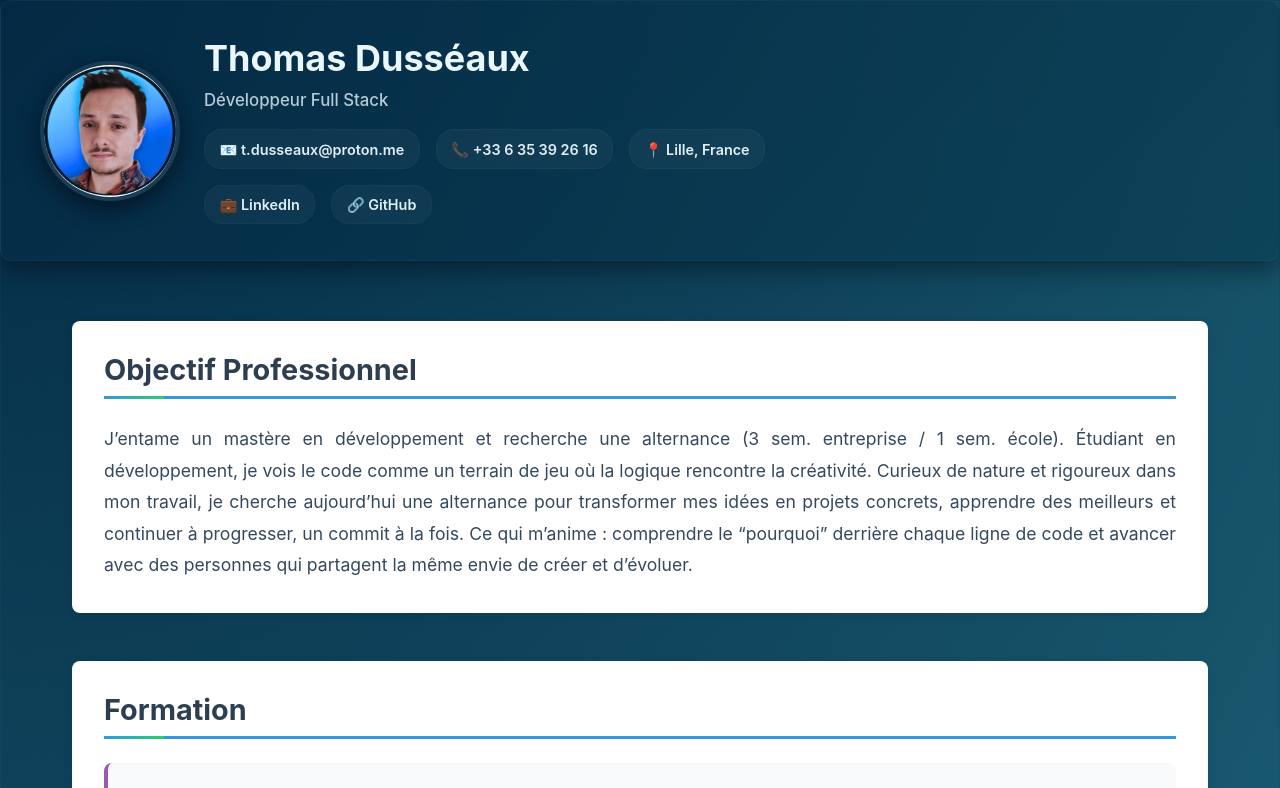
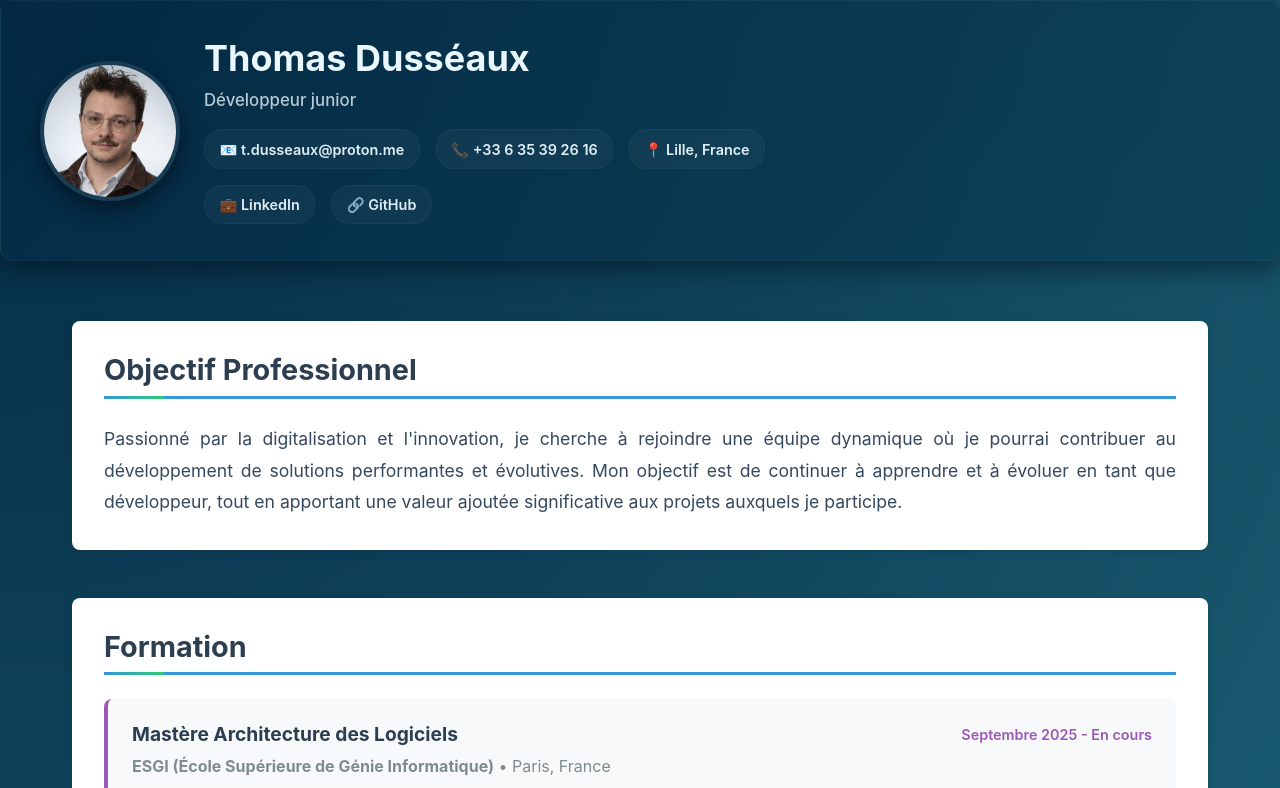
Before and after one commit to Detzio/Web_resume, a React (Vite) app: page / in a window 1280 px wide. Shown: the top 788 px of the page. Built offline with nearby package versions, Linux system fonts and the light colour scheme.

Commit message:
Updating desc

```diff
--- a/src/constants/personalInfo.ts
+++ b/src/constants/personalInfo.ts
@@ -1,35 +1,33 @@
-import type { PersonalInfo, ProfessionalGoal, Language } from '../types';
-import profilePhoto from '../assets/images/PP.jpeg';
+import type { PersonalInfo, ProfessionalGoal, Language } from "../types";
+import profilePhoto from "../assets/images/PP.png";
 
 export const personalInfo: PersonalInfo = {
-  firstName: 'Thomas',
-  lastName: 'Dusséaux',
-  title: 'Développeur Full Stack',
-  email: 't.dusseaux@proton.me',
-  phone: '+33 6 35 39 26 16',
-  location: 'Lille, France',
-  linkedin: 'https://www.linkedin.com/in/thomas-dusséaux',
-  github: 'https://github.com/Detzio',
+  firstName: "Thomas",
+  lastName: "Dusséaux",
+  title: "Développeur junior",
+  email: "t.dusseaux@proton.me",
+  phone: "+33 6 35 39 26 16",
+  location: "Lille, France",
+  linkedin: "https://www.linkedin.com/in/thomas-dusséaux",
+  github: "https://github.com/Detzio",
   profileImage: profilePhoto,
 };
 
 export const professionalGoal: ProfessionalGoal = {
-  title: 'Objectif Professionnel',
+  title: "Objectif Professionnel",
   description:
-    'J’entame un mastère en développement et recherche une alternance (3 sem. entreprise / 1 sem. école). Étudiant en développement, je vois le code comme un terrain de jeu où la logique rencontre la créativité. Curieux de nature et rigoureux dans mon travail, je cherche aujourd’hui une alternance pour transformer mes idées en projets concrets, apprendre des meilleurs et continuer à progresser, un commit à la fois. Ce qui m’anime : comprendre le “pourquoi” derrière chaque ligne de code et avancer avec des personnes qui partagent la même envie de créer et d’évoluer.',
-
+    "Passionné par la digitalisation et l'innovation, je cherche à rejoindre une équipe dynamique où je pourrai contribuer au développement de solutions performantes et évolutives. Mon objectif est de continuer à apprendre et à évoluer en tant que développeur, tout en apportant une valeur ajoutée significative aux projets auxquels je participe.",
 };
 
 export const languages: Language[] = [
-  { name: 'Français', level: 'C2 (courant)' },
-  { name: 'Anglais', level: 'B2 (intermédiaire)' },
+  { name: "Français", level: "C2 (courant)" },
+  { name: "Anglais", level: "B2 (intermédiaire)" },
 ];
 
 export const interests: string[] = [
-    'Programmation',
-    'Histoire - géographie',
-    'Natation',
-    'Nature',
-    'Voyages',
-    'Echecs et jeux de gestions',
+  "Programmation",
+  "Histoire - géographie",
+  "Sports nautiques",
+  "Voyages",
+  "Echecs et jeux de gestions",
 ];
```
Also changed, not shown: src/assets/images/PP.jpeg (deleted), src/assets/images/PP.png (added).
